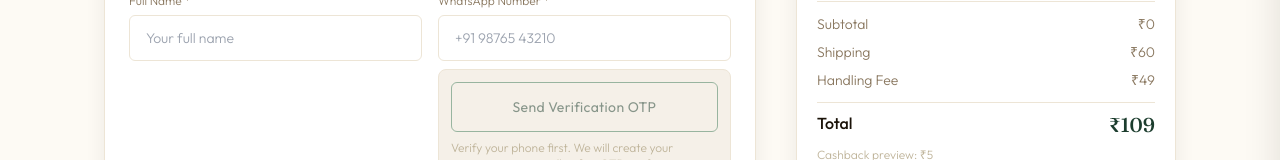
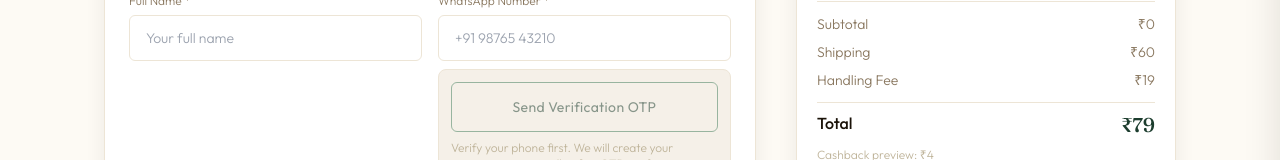
Before and after one commit to liability202/Project-mana, a Next.js app: page /checkout in a window 1280 px wide. Shown: the part 246-406 px from the top of the page. Built offline with nearby package versions, Linux system fonts and the light colour scheme.

Commit message:
fixed extra charges

```diff
--- a/app/checkout/page.tsx
+++ b/app/checkout/page.tsx
@@ -39,7 +39,7 @@ type ShippingCheck = {
 
 const ACCOUNT_PHONE_KEY = 'mana_account_phone'
 const COD_CHARGE = 4900 // ₹49 in paise
-const SMALL_ORDER_FEE = 4900 // ₹49 in paise – charged on orders below free-shipping threshold
+const SMALL_ORDER_FEE = 1900 // ₹19 in paise – charged on orders below ₹500
 
 function rememberAccountPhone(phone: string) {
   localStorage.setItem(ACCOUNT_PHONE_KEY, phone)
@@ -79,7 +79,7 @@ export default function CheckoutPage() {
   const shipping = shippingCost(subtotal)
   const discount = couponState.discountAmount
   const codCharge = paymentMethod === 'cod' ? COD_CHARGE : 0
-  const smallOrderFee = subtotal < FREE_SHIPPING_THRESHOLD ? SMALL_ORDER_FEE : 0
+  const smallOrderFee = subtotal < 50000 ? SMALL_ORDER_FEE : 0
   const walletApplied = useCashback ? Math.min(walletBalance, Math.max(0, subtotal - discount)) : 0
   const orderTotal = Math.max(0, subtotal + shipping + codCharge + smallOrderFee - discount - walletApplied)
   const cashbackPreview = Math.round((orderTotal * 5) / 100)
```
